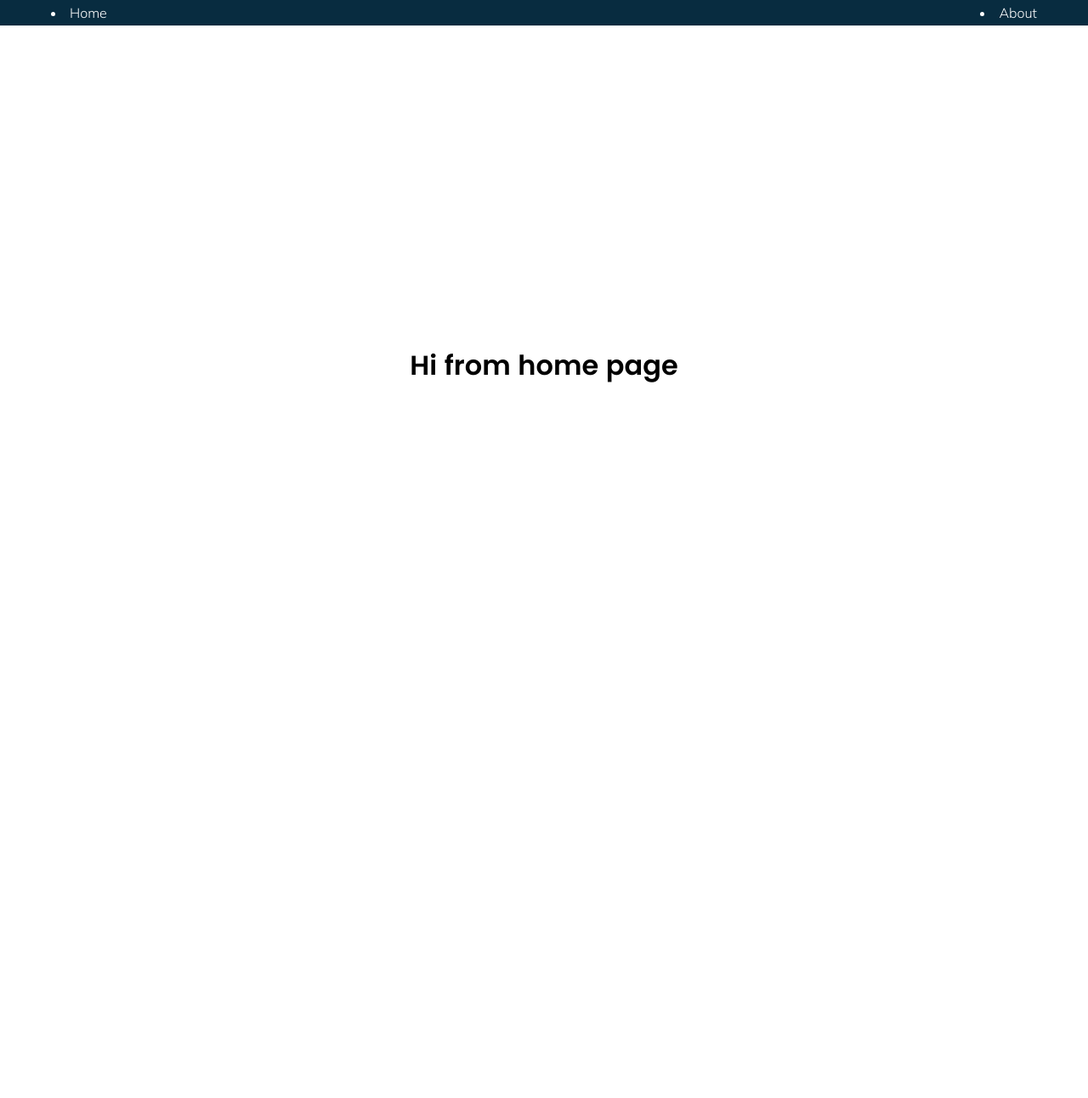
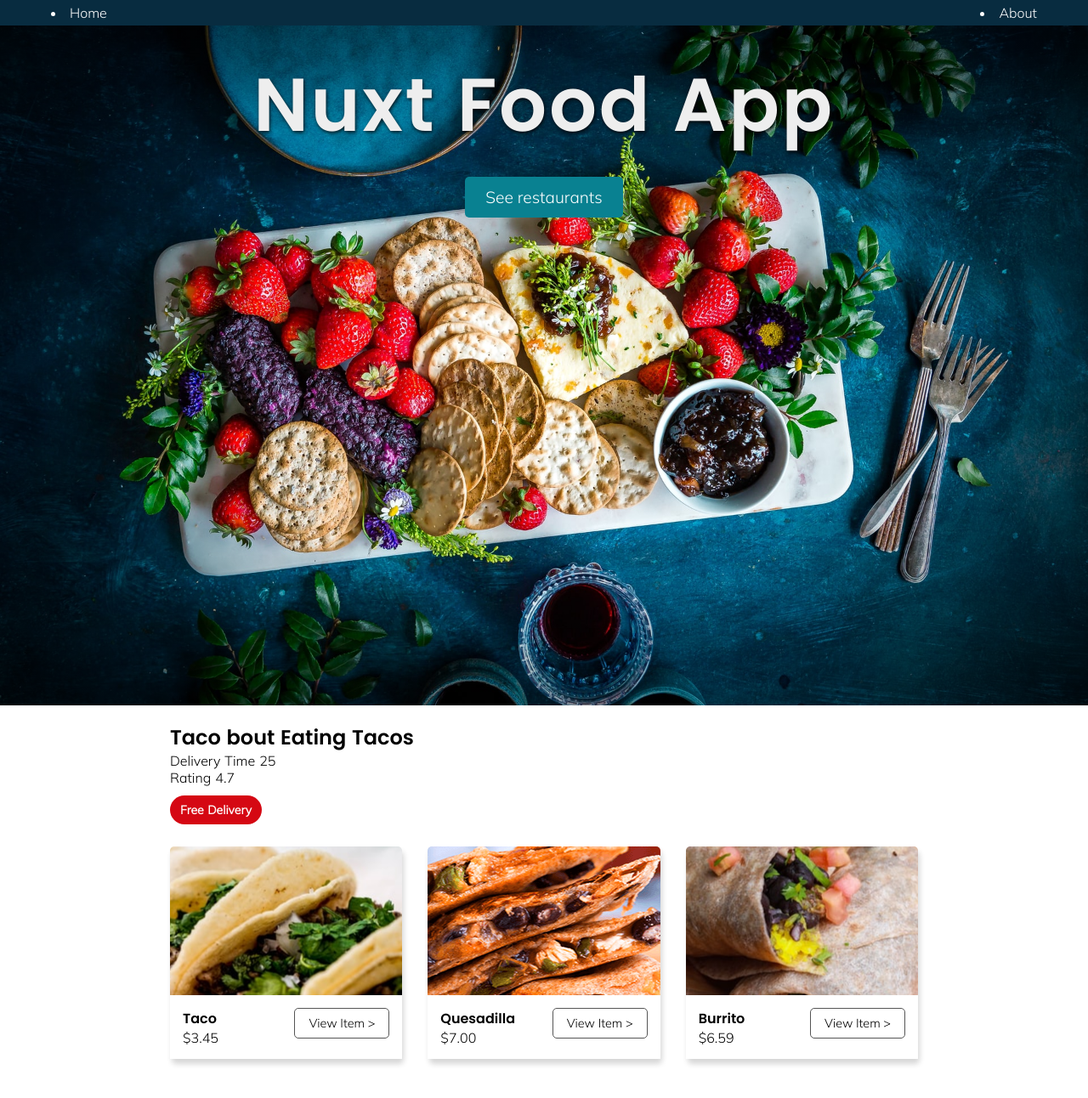
Before and after one commit to honorezemagho/nuxt-foodapp, a Nuxt app: page / in a window 1280 px wide. Shown: the top 1292 px of the page at 85% size. Before the commit the page ends 830 px from the top, so only its background shows below. Built offline with nearby package versions, Linux system fonts and the light colour scheme.

Commit message:
add ui and restaurant info and remove unused stuff

```diff
--- /dev/null
+++ b/components/AppHeader.vue
@@ -0,0 +1,38 @@
+<template>
+<section class="masthead" role="img" aria-label="Image Description">
+    <h1>
+        Nuxt Food App
+    </h1>
+    <button>
+        See restaurants
+    </button>
+</section>
+</template>
+
+<script>
+export default {
+
+}
+</script>
+
+<style>
+.masthead {
+    width: 100%;
+    height: 100vh;
+    padding: 50px;
+    overflow: hidden;
+    background-size: cover !important;
+    background: radial-gradient(ellipse at center, rgba(0, 0, 0, 0) 0%, rgba(0, 0, 0, 0) 47%, rgba(0, 0, 0, 0.65) 100%), url(~assets/headerimg.jpg) no-repeat center center scroll;
+}
+
+h1 {
+    font-style: normal;
+    font-weight: bold;
+    color: #eee;
+    font-size: 11vmin;
+    letter-spacing: 0.03em;
+    line-height: 1;
+    text-shadow: 1px 2px 4px rgba(0, 0, 0, 0.8);
+    margin-bottom: 40px;
+}
+</style>
--- /dev/null
+++ b/components/AppRestaurantInfo.vue
@@ -0,0 +1,45 @@
+<template>
+<section class="restaurantinfo">
+    <div v-for="store in fooddata" :key="store.id">
+        <h2>{{ store.name }}</h2>
+        <p>Delivery Time {{ store.deliveryTime }}</p>
+        <p>Rating {{ store.rating }}</p>
+        <p v-if="store.freeDelivery" class="label">
+            <span>Free Delivery</span>
+        </p>
+        <div class="row">
+            <div v-for="menuitem in store.menu" :key="menuitem.id" :style="`background: url(/${menuitem.img}) no-repeat center center`" class="items">
+                <div class="iteminfo">
+                    <div>
+                        <h4>{{ menuitem.item }}</h4>
+                        <p>{{ priceFormatting(menuitem.price) }}</p>
+                    </div>
+                    <nuxt-link :to="`item/${menuitem.id}`">
+                        <button class="ghost">View Item ></button>
+                    </nuxt-link>
+                </div>
+            </div>
+        </div>
+    </div>
+</section>
+</template>
+
+<script>
+import {
+    mapState
+} from "vuex";
+export default {
+    computed: {
+        ...mapState(["fooddata"])
+    },
+    methods: {
+        priceFormatting(item) {
+            return "$" + item.toFixed(2);
+        }
+    }
+}
+</script>
+
+<style>
+
+</style>
--- a/layouts/default.vue
+++ b/layouts/default.vue
@@ -48,33 +48,4 @@ h4 {
         'Helvetica Neue', Arial, sans-serif;
     font-weight: 300;
 }
-
-.button--green {
-    display: inline-block;
-    border-radius: 4px;
-    border: 1px solid #3b8070;
-    color: #3b8070;
-    text-decoration: none;
-    padding: 10px 30px;
-}
-
-.button--green:hover {
-    color: #fff;
-    background-color: #3b8070;
-}
-
-.button--grey {
-    display: inline-block;
-    border-radius: 4px;
-    border: 1px solid #35495e;
-    color: #35495e;
-    text-decoration: none;
-    padding: 10px 30px;
-    margin-left: 15px;
-}
-
-.button--grey:hover {
-    color: #fff;
-    background-color: #35495e;
-}
 </style>
--- a/pages/about.vue
+++ /dev/null
@@ -1,15 +0,0 @@
-<template>
-<div>
-    <h1>Hi from About Page</h1>
-</div>
-</template>
-
-<script>
-export default {
-
-}
-</script>
-
-<style lang="sass" scoped>
-
-</style>
--- a/pages/index.vue
+++ b/pages/index.vue
@@ -1,11 +1,21 @@
 <template>
-<div class="container">
-    <h1>Hi from home page</h1>
-</div>
+<main>
+    <div class="container">
+        <AppHeader />
+    </div>
+    <AppRestaurantInfo />
+</main>
 </template>
 
 <script>
-export default {}
+import AppHeader from '@/components/AppHeader.vue';
+import AppRestaurantInfo from '@/components/AppRestaurantInfo.vue';
+export default {
+    components: {
+        AppHeader,
+        AppRestaurantInfo
+    },
+}
 </script>
 
 <style>
```
